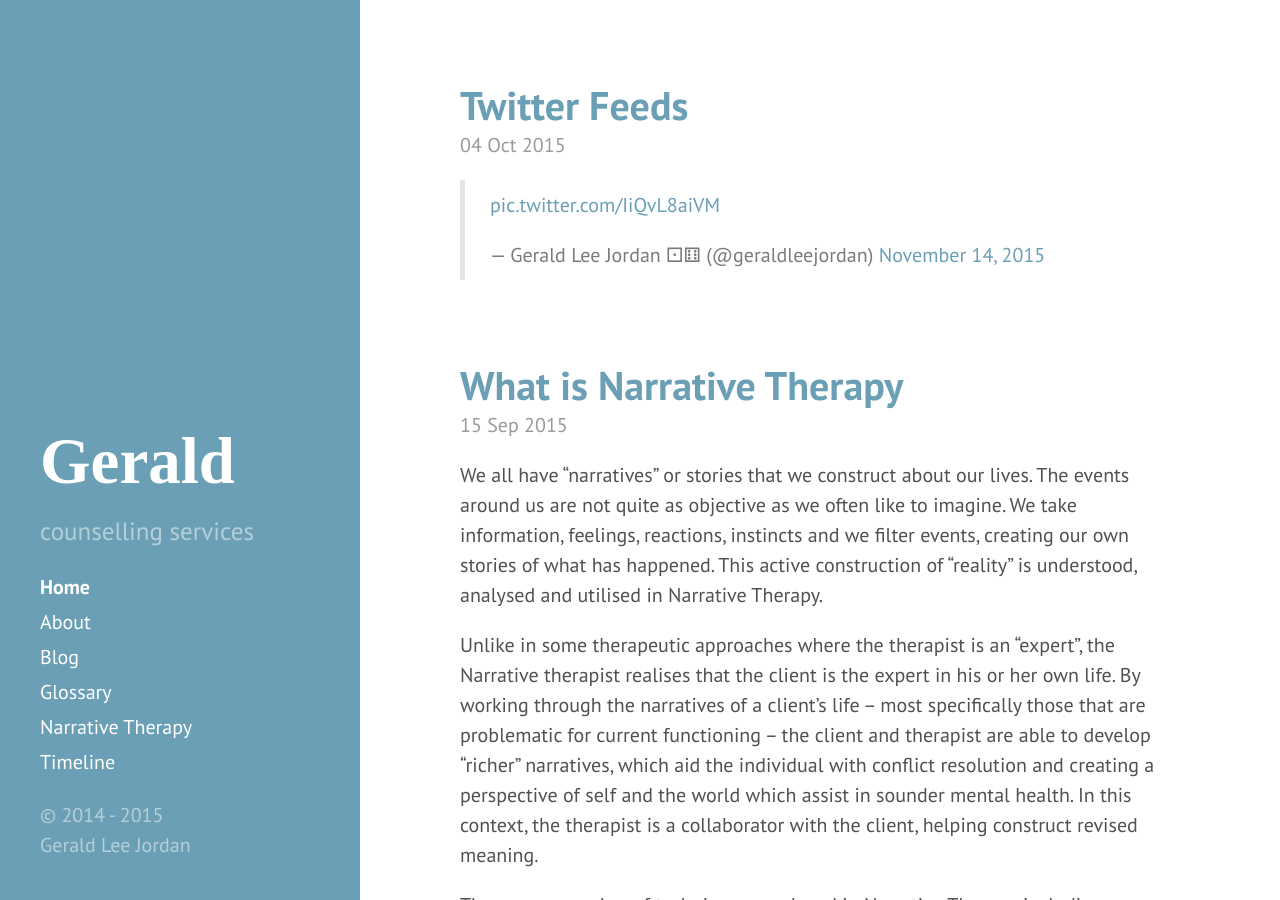
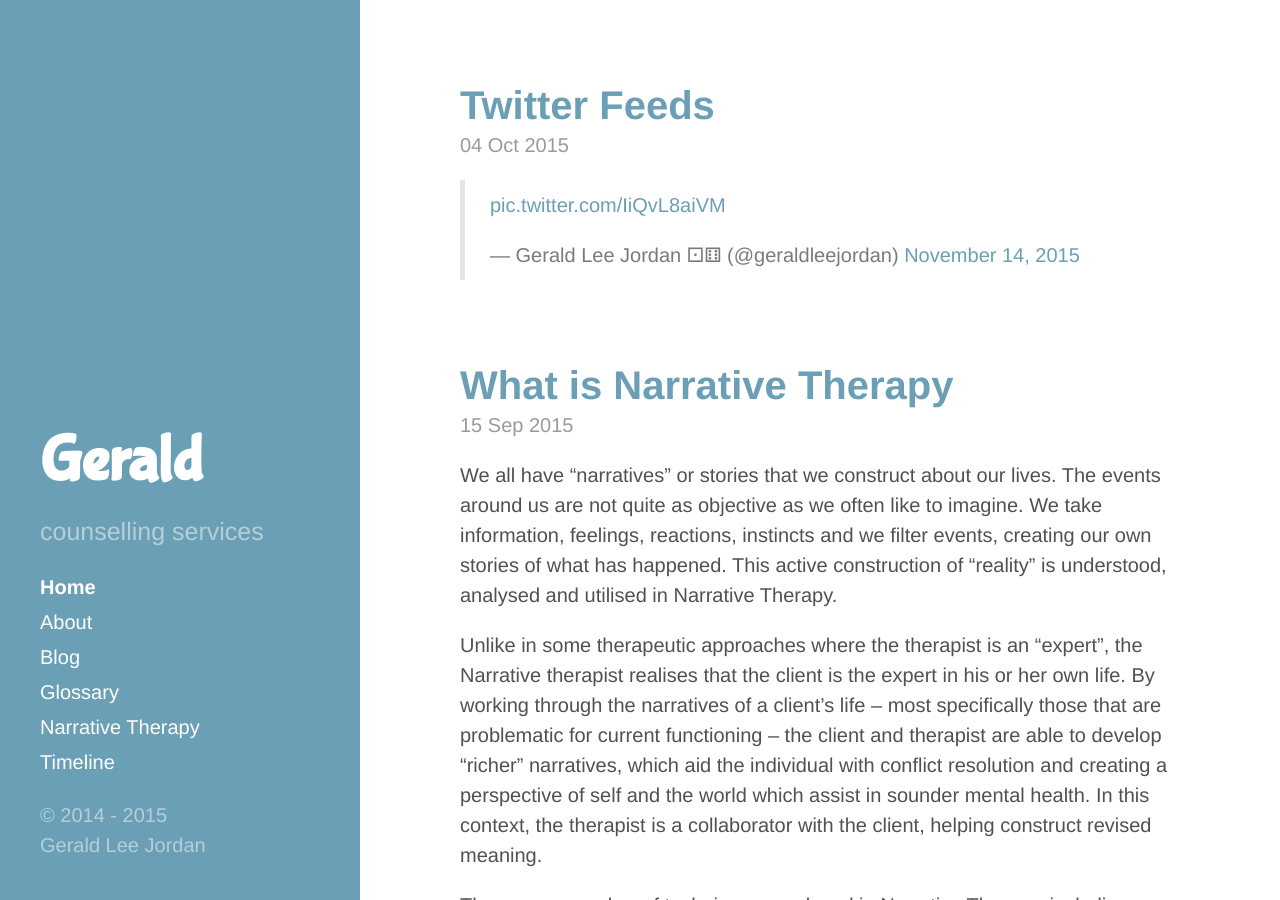
Before and after one commit to geraldnz/geraldnz.github.com, a Jekyll site: the page built from index.html, in a window 1280 px wide and 900 px high. Built offline with Jekyll 4.4.1, drawn with Linux system fonts in a browser that asks for light colours; Markdown is read by kramdown in place of the engine named in the settings; the list of posts is cut into pages by our own code; comment, search, counter and statistics services are not loaded.

Commit message:
Update head.html

```diff
--- a/_includes/head.html
+++ b/_includes/head.html
@@ -18,7 +18,7 @@
   <link rel="stylesheet" href="{{ site.baseurl }}public/css/poole.css">
   <link rel="stylesheet" href="{{ site.baseurl }}public/css/syntax.css">
   <link rel="stylesheet" href="{{ site.baseurl }}public/css/hyde.css">
-  <link rel="stylesheet" href="http://fonts.googleapis.com/css?family=PT+Sans:400,400italic,700|Abril+Fatface">
+  <link href='https://fonts.googleapis.com/css?family=Bubblegum+Sans' rel='stylesheet' type='text/css'>
 
   <!-- Icons -->
   <link rel="apple-touch-icon-precomposed" sizes="144x144" href="{{ site.baseurl }}public/apple-touch-icon-144-precomposed.png">
```
